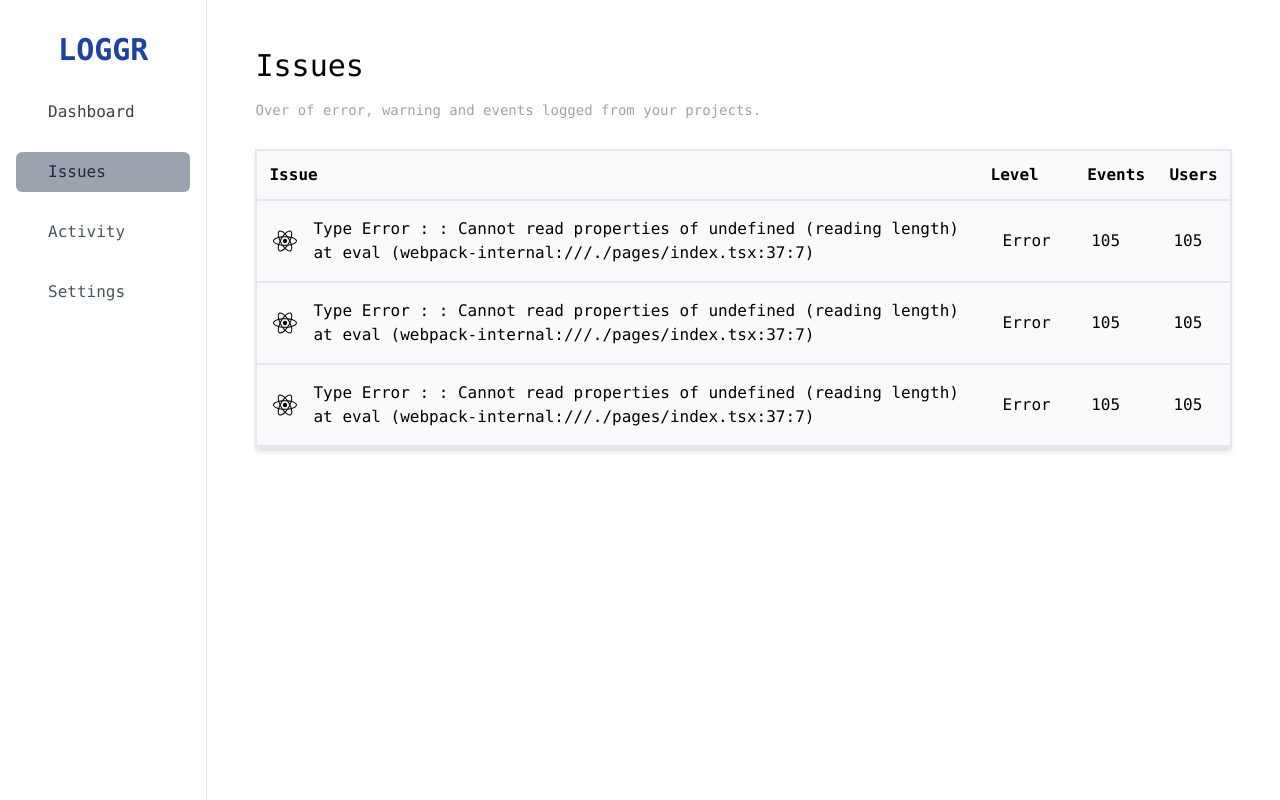
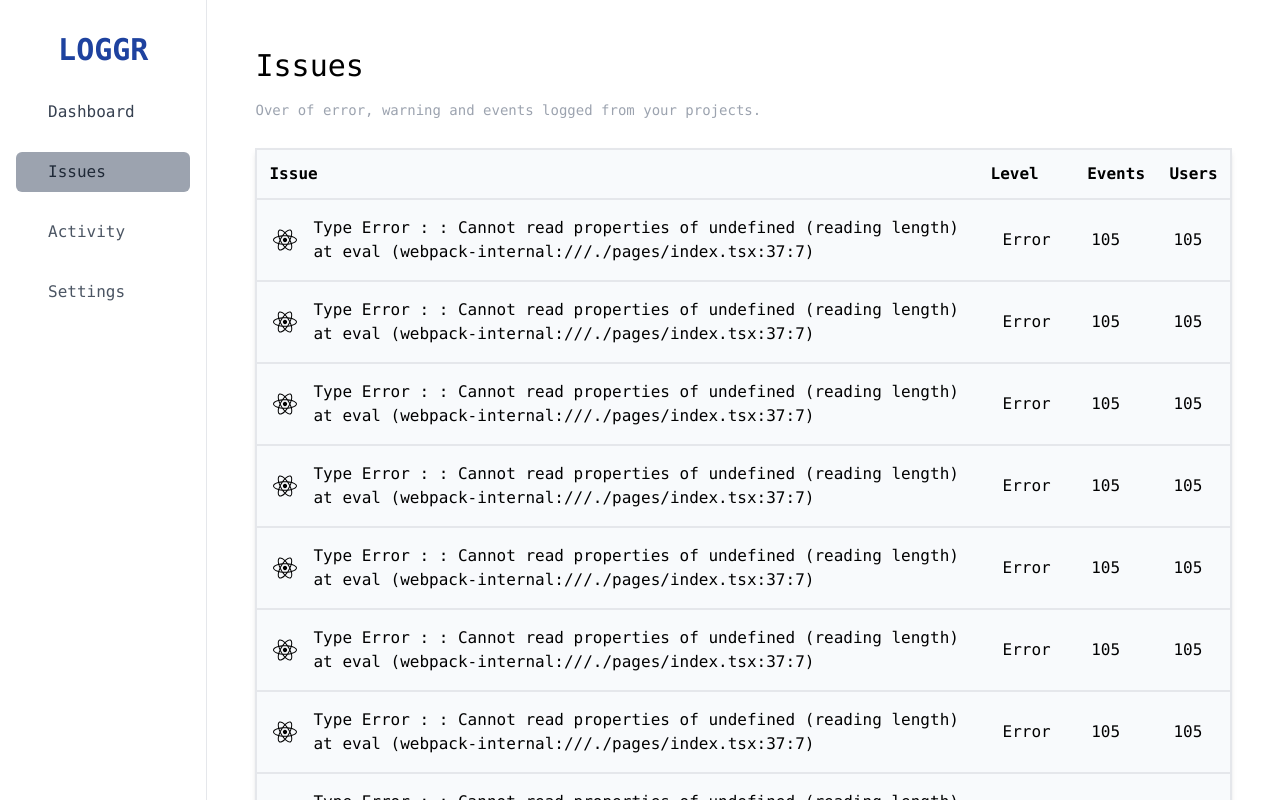
Before and after one commit to alex-jin45/nextjs-ticket-management, a Next.js app: page /dashboard/issues in a window 1280 px wide. Shown: the top 800 px of the page. Built offline with nearby package versions, Linux system fonts and the light colour scheme.

Commit message:
adding some more features

```diff
--- a/components/ActivityPage/AcitivityUsers.js
+++ b/components/ActivityPage/AcitivityUsers.js
@@ -7,12 +7,20 @@ const ActivityUsers = ({}) => {
             <thead>
               <tr className="border-b-2 ">
                 <th className="p-3 text-center">Name</th>
-                <th className="p-3 text-center"># of Issue Reported</th>
+                <th className="p-3 text-center"># of Issue Resolved</th>
               </tr>
 
               <tr className="">
                 <td className="text-center">John Smith</td>
-                <td className="text-center">4</td>
+                <td className="text-center">44</td>
+              </tr>
+              <tr className="">
+                <td className="text-center">John Smith</td>
+                <td className="text-center">24</td>
+              </tr>
+              <tr className="">
+                <td className="text-center">John Smith</td>
+                <td className="text-center">14</td>
               </tr>
             </thead>
           </table>
--- a/components/IssuesTable/IssuesTable.js
+++ b/components/IssuesTable/IssuesTable.js
@@ -1,5 +1,6 @@
+import { AnimatePresence, motion } from "framer-motion";
+
 import TableRow from "./TableRow";
-import { motion } from "framer-motion";
 
 const TABLE_DATA = [
   {
@@ -32,16 +33,76 @@ const TABLE_DATA = [
     numEvents: 105,
     usersEffected: 105,
   },
+  {
+    id: 4,
+    page: 1,
+    errorType: "Type Error :",
+    errorDesc: "Cannot read properties of undefined (reading length)",
+    errorLoc: "at eval (webpack-internal:///./pages/index.tsx:37:7)",
+    status: "Error",
+    numEvents: 105,
+    usersEffected: 105,
+  },
+  {
+    id: 5,
+    page: 1,
+    errorType: "Type Error :",
+    errorDesc: "Cannot read properties of undefined (reading length)",
+    errorLoc: "at eval (webpack-internal:///./pages/index.tsx:37:7)",
+    status: "Error",
+    numEvents: 105,
+    usersEffected: 105,
+  },
+  {
+    id: 6,
+    page: 1,
+    errorType: "Type Error :",
+    errorDesc: "Cannot read properties of undefined (reading length)",
+    errorLoc: "at eval (webpack-internal:///./pages/index.tsx:37:7)",
+    status: "Error",
+    numEvents: 105,
+    usersEffected: 105,
+  },
+  {
+    id: 7,
+    page: 1,
+    errorType: "Type Error :",
+    errorDesc: "Cannot read properties of undefined (reading length)",
+    errorLoc: "at eval (webpack-internal:///./pages/index.tsx:37:7)",
+    status: "Error",
+    numEvents: 105,
+    usersEffected: 105,
+  },
+  {
+    id: 8,
+    page: 2,
+    errorType: "Type Error :",
+    errorDesc: "Cannot read properties of undefined (reading length)",
+    errorLoc: "at eval (webpack-internal:///./pages/index.tsx:37:7)",
+    status: "Error",
+    numEvents: 105,
+    usersEffected: 105,
+  },
+  {
+    id: 9,
+    page: 2,
+    errorType: "Type Error :",
+    errorDesc: "Cannot read properties of undefined (reading length)",
+    errorLoc: "at eval (webpack-internal:///./pages/index.tsx:37:7)",
+    status: "Error",
+    numEvents: 105,
+    usersEffected: 105,
+  },
 ];
 
 const IssuesTable = ({}) => {
   return (
     <>
       <motion.div
-        animate={{ y: 5 }}
-        className=" shadow-md border-2 bg-slate-50 mt-6"
+        animate={{ y: 12 }}
+        className="w-full h-screen shadow-md border-2 bg-slate-50 mt-4"
       >
-        <table className="w-full">
+        <table className="lg:w-full lg:h-full md:w-fit md:h-fit">
           <thead>
             <tr className="border-b-2">
               <th className="p-3 text-left">Issue</th>
@@ -65,6 +126,9 @@ const IssuesTable = ({}) => {
               );
             })}
           </tbody>
+          <div className="flex items-center lg:w-full lg:h-full md:w-fit md:h-fit md:p-8">
+            <button className="ml-auto ">Next Page</button>
+          </div>
         </table>
       </motion.div>
     </>
--- a/package.json
+++ b/package.json
@@ -9,6 +9,7 @@
     "lint": "next lint"
   },
   "dependencies": {
+    "@formkit/auto-animate": "^1.0.0-beta.5",
     "@next/font": "13.1.1",
     "chart.js": "^4.1.2",
     "daisyui": "^2.46.1",
```
Also changed, not shown: 1 other file (tests, documents, lock files or other folders).
